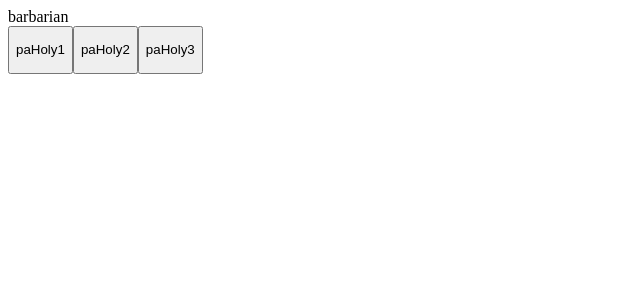
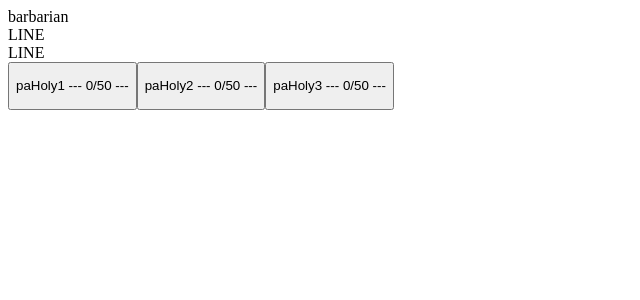
Before and after one commit to inudax/dag-test-1, a React (Create React App) app: page / in a window 1280 px wide. Shown: the top 300 px of the page, without its empty margins (0-640 px from the left). Built offline with nearby package versions, Linux system fonts and the light colour scheme.

Commit message:
Step: clickable state button

```diff
--- a/src/Dag.js
+++ b/src/Dag.js
@@ -10,13 +10,35 @@ const d4classes = {
     Rogue: 'rogue',
 }
 
+const lines = ["pa-1", "pa-2"]
 
 function Dag() {
+
+
+    const total = StateStore((state) => state.total);
+
+    const remove = StateStore((state) => state.remove);
+
+    const increase = StateStore((state) => state.increase);
+
+    const decrease = StateStore((state) => state.decrease);
+
+    const addTotal = StateStore((state) => state.addTotal);
+
+
+
+
   return (
     <div className="Dag">
       <SkillTreeContainer
         d4class = {d4classes.Barbarian}
-        skills = {barbskills}>
+        skills = {barbskills}
+        lines={lines}
+
+        total={total}
+            increase={increase}
+            decrease={decrease}
+      >
       </SkillTreeContainer>
     </div>
   )
--- a/src/SkillButton.js
+++ b/src/SkillButton.js
@@ -1,6 +1,28 @@
 import React from 'react'
+import { useState, useEffect, memo } from "react";
+import StateStore from "./StateStore";
 
-function SkillButton({d4class,skill}) {
+function SkillButton({d4class,skill, total, increase, decrease}) {
+
+
+    const max = 50;
+
+    const [count, setCount] = useState(0);
+
+
+    const increment = () => {
+            setCount(state => state + 1);
+    }
+    const dec = () => {
+        setCount(state => state - 1);
+    }
+    const decrement = (e) => {
+        e.preventDefault()
+            dec();
+    }
+
+
+
   return (
 
 
@@ -8,11 +30,13 @@ function SkillButton({d4class,skill}) {
             tooltip='button'
             className='style'
             id='1'
-        ><p>{skill.id}</p>
+            onClick={increment}
+            onContextMenu={(e) => decrement(e)}
+        ><p>{skill.id} --- {count}/{max} --- </p>
     </button>
 
 
   )
 }
 
-export default SkillButton
+export default memo(SkillButton)
--- a/src/SkillTreeContainer.js
+++ b/src/SkillTreeContainer.js
@@ -1,13 +1,38 @@
 import React from 'react'
 import SkillButton from './SkillButton'
 
+import { memo, useState, useEffect } from "react"
 
 
-function SkillTreeContainer({d4class,skills}) {
-  return (
+
+function SkillTreeContainer({d4class,skills,lines, total, increase, decrease}) {
+
+
+
+    const [tiers, setTiers] = useState('');
+
+    useEffect(() => {
+        if (total === 0) {
+            setTiers({
+                row1: 0,
+                row2: 0,
+                row3: 0,
+            });
+        }
+    }, [total]);
+
+
+
+
+
+    return (
     <div className="SkillTreeContainer">
         <div>{d4class}</div>
 
+
+        {lines.map((value) => {
+            return <div key={value} className="line" id={value}>LINE</div>
+        })}
 
 
         {skills.map((value) => {
@@ -16,6 +41,8 @@ function SkillTreeContainer({d4class,skills}) {
         return <SkillButton
                 d4class = {d4class}
                 skill = {value}
+                increase={increase}
+                    decrease={decrease}
                 >
             </SkillButton>
 
@@ -30,4 +57,4 @@ function SkillTreeContainer({d4class,skills}) {
   )
 }
 
-export default SkillTreeContainer
+export default memo(SkillTreeContainer)
```
